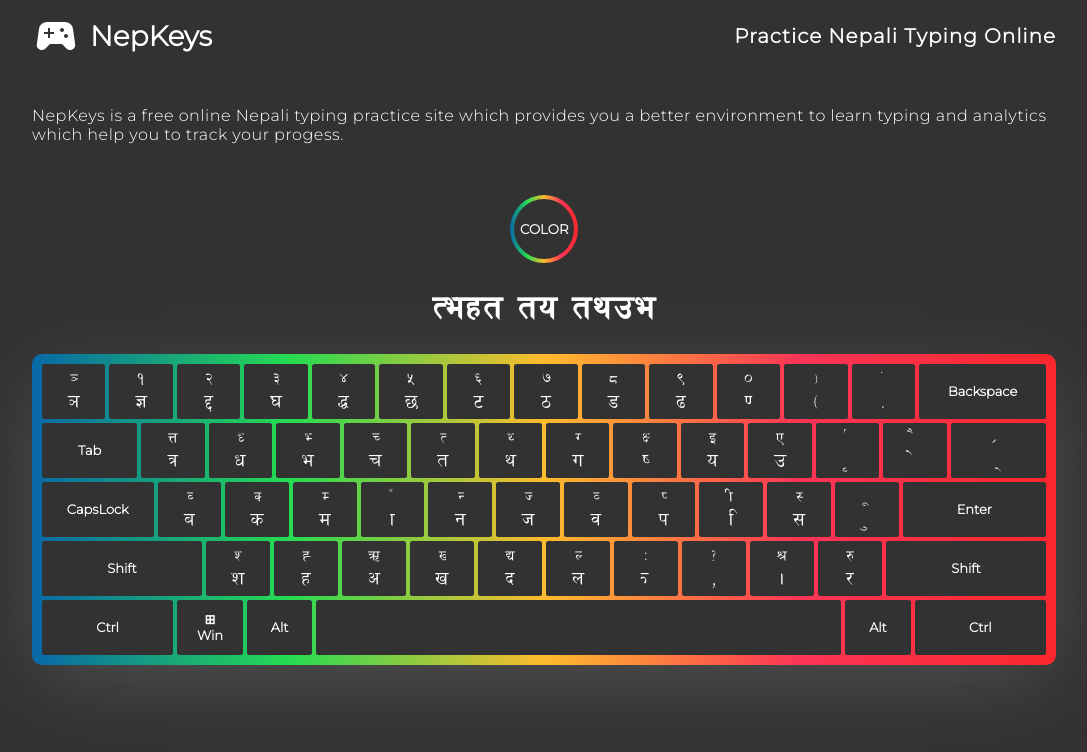
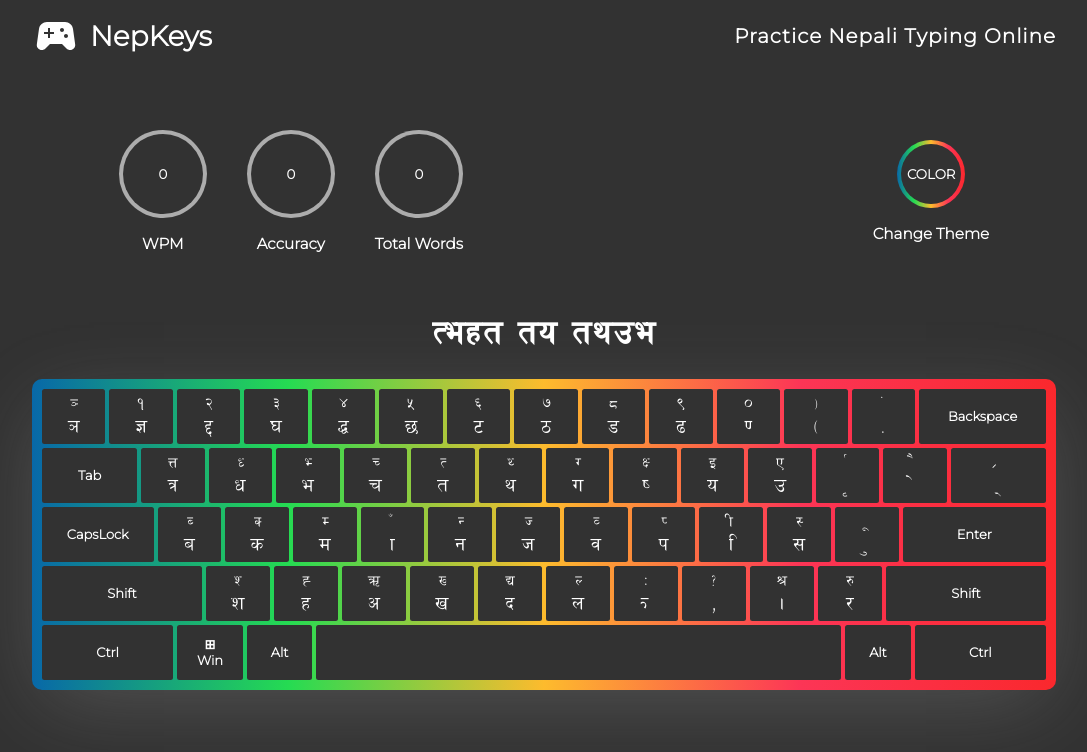
Before and after one commit to PMP56/NepKeys, a Next.js app: page / in a window 1280 px wide. Shown: the top 752 px of the page, without its empty margins (96-1183 px from the left). Built offline with nearby package versions, Linux system fonts and the light colour scheme.

Commit message:
Scorebox added

```diff
--- a/components/Header.js
+++ b/components/Header.js
@@ -13,9 +13,9 @@ const Header = () => {
                 </div>
                 <h2 className={styles.description}>Practice Nepali Typing Online</h2>
             </header>
-            <div className={styles.topDesContainer}>
+            {/* <div className={styles.topDesContainer}>
                 <h1 className={styles.topDescription}>NepKeys is a free online Nepali typing practice site which provides you a better environment to learn typing and analytics which help you to track your progess.</h1>
-            </div>
+            </div> */}
         </Fragment>
     );
 }
--- /dev/null
+++ b/components/Score.js
@@ -0,0 +1,25 @@
+import styles from '../styles/Score.module.css'
+
+const Score = () => {
+
+    const Button = (props) => {
+        return (
+            <div className={styles.buttonBox}>
+                <div className={styles.buttonContainer}>
+                    <button className={styles.button}>{props.value}</button>
+                </div>
+                <h3 className={styles.buttonName}>{props.name}</h3>
+            </div>
+        )
+    }
+
+    return (
+        <div className={styles.scoreBox}>
+            <Button name={'WPM'} value={0} />
+            <Button name={'Accuracy'} value={0} />
+            <Button name={'Total Words'} value={0} />
+        </div>
+    );
+}
+
+export default Score;
--- a/pages/index.js
+++ b/pages/index.js
@@ -3,7 +3,8 @@ import { useContext, useState, useEffect } from 'react';
 
 import Header from '../components/Header'
 import Keyboard from '../components/Keyboard'
-import Text from '../components/Texts'
+import Score from '../components/Score'
+
 import styles from '../styles/Home.module.css'
 
 import { TextContext } from '../components/TextContext'
@@ -76,8 +77,11 @@ export default function Home() {
     }
 
     return (
-      <div className={styles.buttonContainer}>
-        <button className={styles.themeButton} onClick={click}>{theme.toUpperCase()}</button>
+      <div className={styles.buttonBox}>
+        <div className={styles.buttonContainer}>
+          <button className={styles.themeButton} onClick={click}>{theme.toUpperCase()}</button>
+        </div>
+        <h3 className={styles.buttonName}>Change Theme</h3>
       </div>
     )
   }
@@ -93,7 +97,10 @@ export default function Home() {
       </Head>
 
       <Header />
-      <Slider />
+      <div className={styles.toolBox}>
+        <Score />
+        <Slider />
+      </div>
       <Texts />
       <Keyboard />
     </main>
--- a/styles/Home.module.css
+++ b/styles/Home.module.css
@@ -8,6 +8,7 @@
   --keyPressColor: #333;
   --keyPressTextColor: white;
   --animation: colorMove 2s ease 0;
+  --scoreButton: #333;
 }
 
 .dark{
@@ -20,6 +21,7 @@
   --keyPressColor: rgb(99, 99, 99);
   --keyPressTextColor: white;
   --animation: colorMove 3s ease 0;
+  --scoreButton: rgb(135, 135, 135);
 }
 
 .color{
@@ -32,6 +34,7 @@
   --keyPressColor: transparent ;
   --keyPressTextColor: white rgb(252, 53, 86);
   --animation: colorMove 10s ease infinite;
+  --scoreButton: rgb(172, 172, 172);
 }
 
 .container{
@@ -47,6 +50,22 @@
   font-weight: 900;
   font-family: Montserrat;
   transition-duration: 0.3s;
+}
+
+.toolBox{
+  width: 100%;
+  display: flex;
+  justify-content: space-around;
+  align-items: center;
+}
+
+.buttonBox{
+  display: flex;
+  flex-direction: column;
+  justify-content: center;
+  align-items: center;
+  transition-duration: 0.3s;
+  color: var(--textColor);
 }
 
 .buttonContainer{
--- /dev/null
+++ b/styles/Score.module.css
@@ -0,0 +1,52 @@
+.scoreBox{
+    display: flex;
+    flex-direction: row;
+}
+
+.buttonBox{
+    display: flex;
+    flex-direction: column;
+    justify-content: center;
+    align-items: center;
+    transition-duration: 0.3s;
+    color: var(--textColor);
+    margin: 20px;
+}
+
+.buttonContainer{
+    padding: 4px;
+    background: var(--scoreButton);
+    border-radius: 50%;
+    letter-spacing: 0.75px;
+    transition-duration: 0.3s;
+    cursor: pointer;
+  }
+
+  .buttonBox:hover:nth-child(1) .buttonContainer:first-child{
+    box-shadow: 0 -10px 60px 0px rgb(252, 53, 86);
+    background: rgb(252, 53, 86);
+  }
+  .buttonBox:hover:nth-child(2) .buttonContainer:first-child{
+    box-shadow: 0 -10px 60px 0px rgb(8, 104, 168);
+    background: rgb(8, 104, 168);
+  }
+  .buttonBox:hover:nth-child(3) .buttonContainer:first-child{
+    box-shadow: 0 -10px 60px 0px rgb(37, 219, 82);
+    background: rgb(37, 219, 82);
+  }
+
+
+  .button{
+    width: 80px;
+    height: 80px;
+    border-radius: 50%;
+    border-style: none;
+    text-align: center;
+    outline: none;
+    background-color: var(--keyColor);
+    color: var(--textColor);
+    transition-duration: 0.3s;
+    font-family: Montserrat;
+    font-weight: 600;
+    cursor: pointer;
+  }
```
